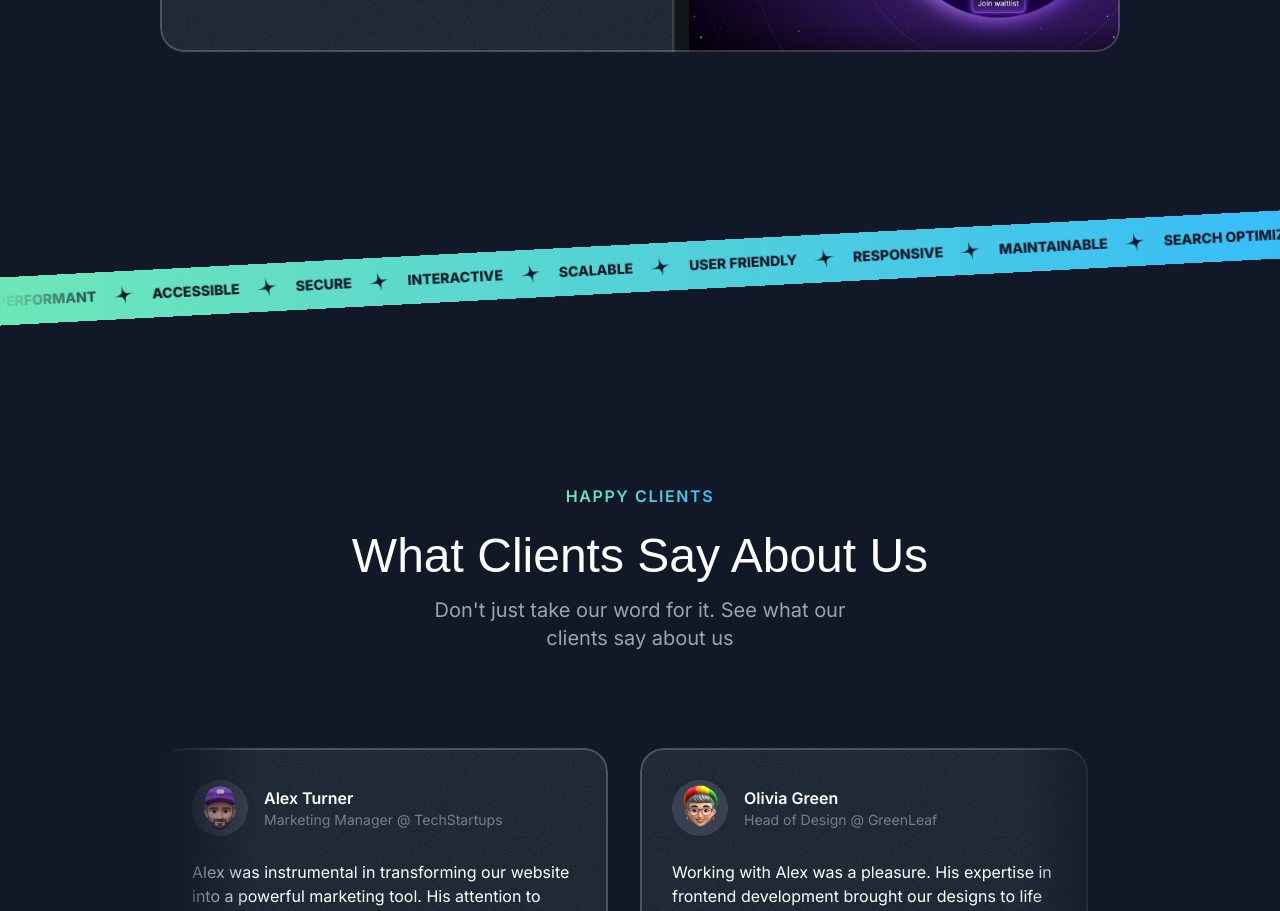
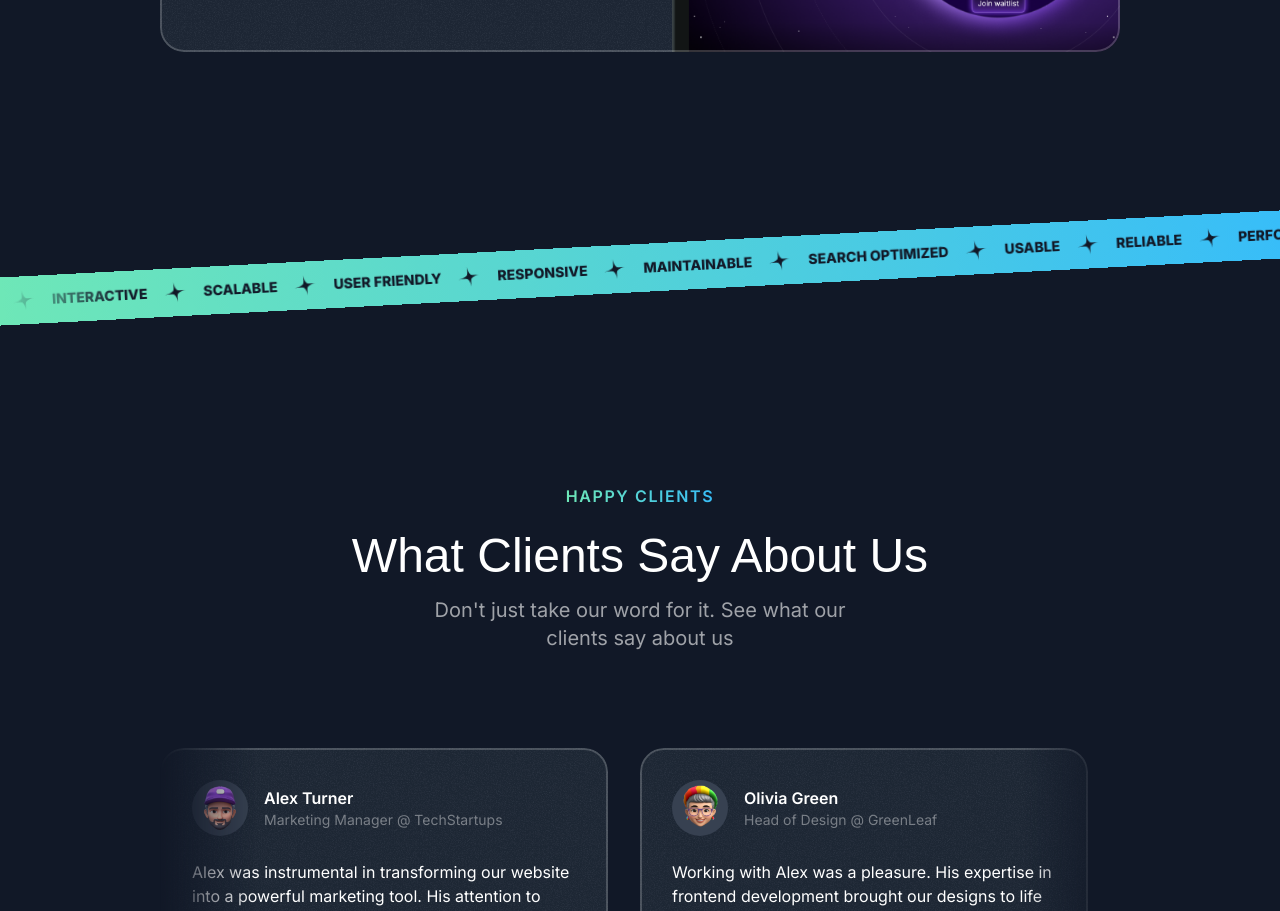
Before and after one commit to Pixel-Peak-Solutions-Ltd/pixel-peak-solutions-website, a Next.js app: page / in a window 1280 px wide. Shown: the part 2780-3691 px from the top of the page. Built offline with nearby package versions, Linux system fonts and the light colour scheme; a web font is replaced by a local one.

Commit message:
Tape section animation add

```diff
--- a/src/sections/Tape.tsx
+++ b/src/sections/Tape.tsx
@@ -1,4 +1,5 @@
 import StarIcon from '@/assets/icons/star.svg';
+import { Fragment } from 'react';
 
 const words = [
   'Performant',
@@ -19,7 +20,9 @@
     <div className="py-16 lg:py-24 overflow-x-clip">
       <div className="bg-gradient-to-r from-emerald-300 to-sky-400 -rotate-3 -mx-1">
         <div className="flex [mask-image:linear-gradient(to_right,transparent,black_10%)]">
-          <div className="flex flex-none gap-4 py-3">
+          <div className="flex flex-none gap-4 pr-4 py-3 -translate-x-1/2 animate-move-left [animation-duration:30s]">
+            {[...new Array(2)].fill(0).map((_, idx) => (
+              <Fragment key={idx}>
                 {words.map((word) => (
                   <div key={word} className="inline-flex gap-4 items-center">
                     <span className="text-gray-900 uppercase font-extrabold text-sm">
@@ -28,6 +31,8 @@
                     <StarIcon className="size-6 text-gray-900 -rotate-12" />
                   </div>
                 ))}
+              </Fragment>
+            ))}
           </div>
         </div>
       </div>
--- a/tailwind.config.ts
+++ b/tailwind.config.ts
@@ -27,6 +27,7 @@
       },
       animation: {
         'ping-large': 'ping-large 1s ease-in-out infinite',
+        'move-left': 'move-left 1s linear infinite',
       },
       keyframes: {
         'ping-large': {
@@ -35,6 +36,14 @@
             opacity: '0',
           },
         },
+        'move-left': {
+          '0%': {
+            transform: 'translateX(0)',
+          },
+          '100%': {
+            transform: 'translateX(-50%)',
+          },
+        },
       },
     },
   },
```
Lines whose indentation alone changed are shown as unchanged.
